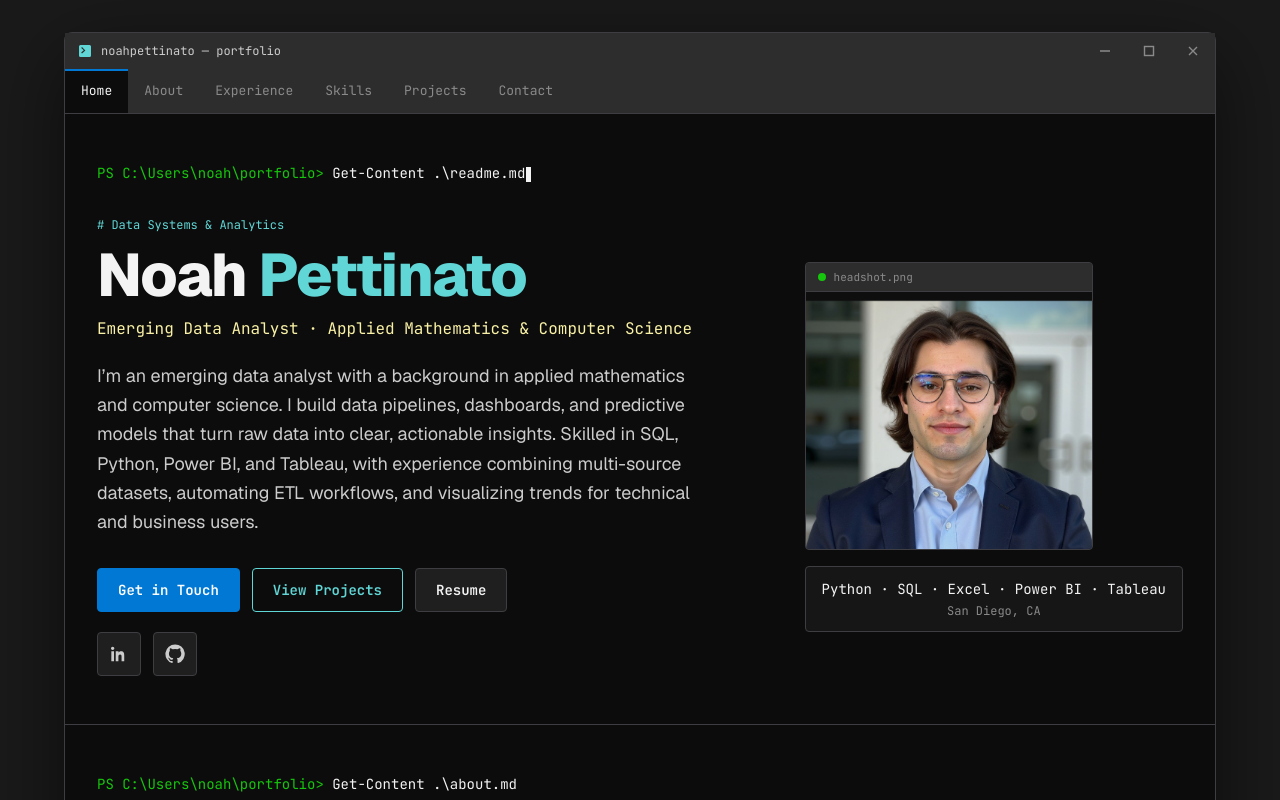
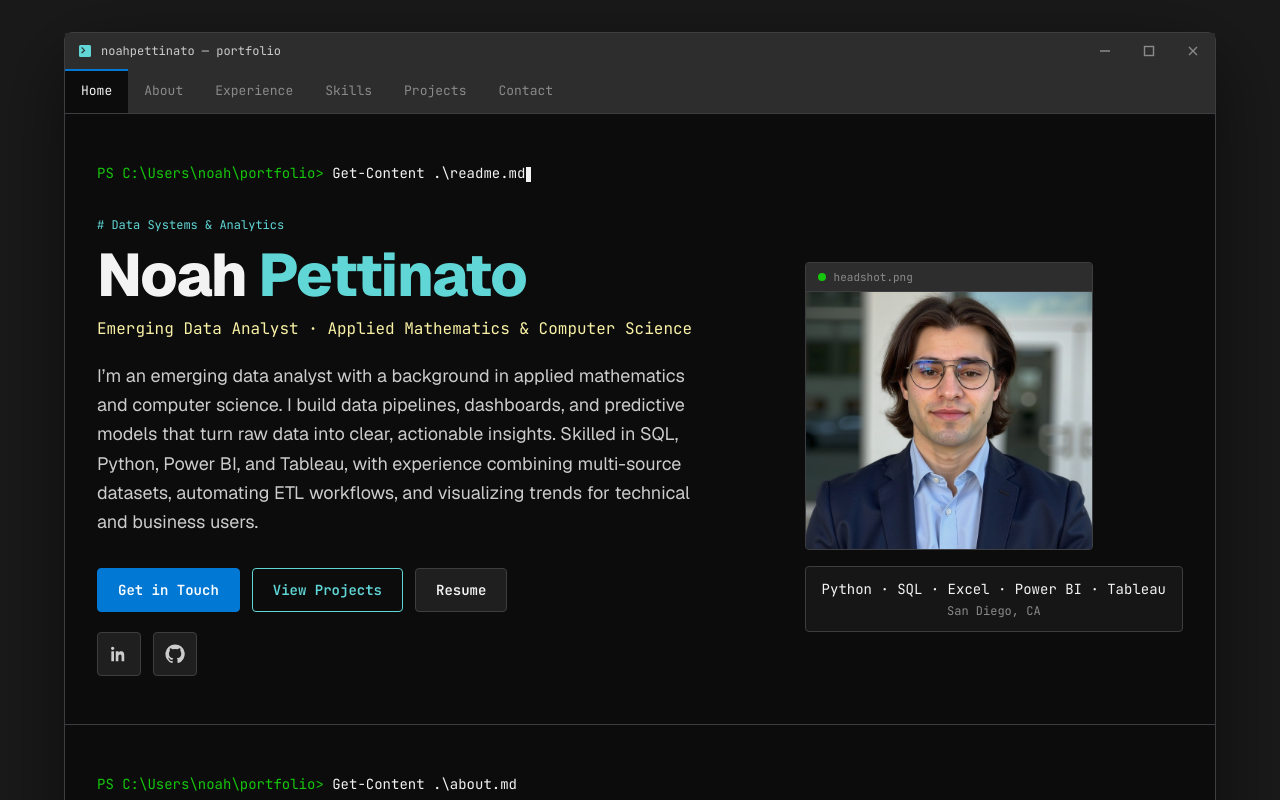
Before and after one commit to noahpettinato/portfolio-site, a Next.js app: page / in a window 1280 px wide. Shown: the top 800 px of the page. Built offline with nearby package versions, Linux system fonts and the light colour scheme.

Commit message:
Reduce headshot crop shift to 10px.

```diff
--- a/app/page.tsx
+++ b/app/page.tsx
@@ -121,7 +121,7 @@ export default function Home() {
                       fill
                       priority
                       sizes="288px"
-                      className="object-cover object-[center_24px]"
+                      className="object-cover object-[center_10px]"
                     />
                   </div>
                   <div className="absolute inset-x-0 top-0 z-10 flex items-center gap-2 border-b border-[var(--term-border)] bg-[var(--term-tab)] px-3 py-1.5 font-mono text-[11px] text-[var(--term-dim)]">
```
